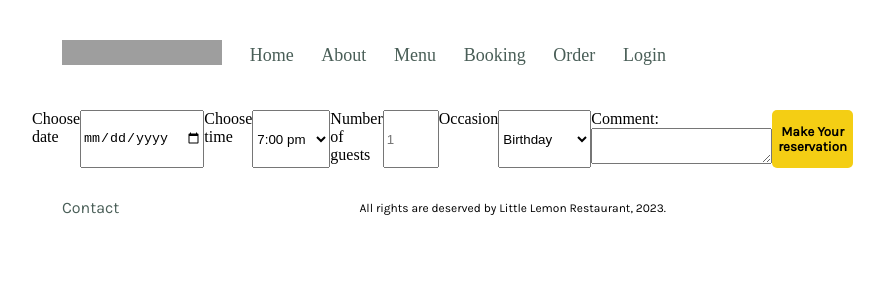
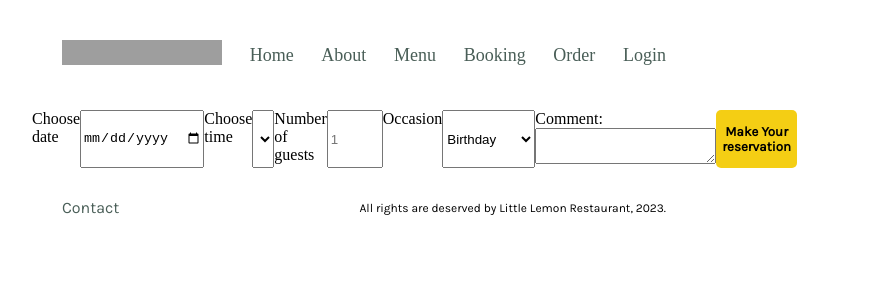
Before and after one commit to Zahra947/Little-Lemon, a React (Create React App) app: page /booking in a window 1280 px wide. Shown: the top 300 px of the page, without its empty margins (276-1160 px from the left). Built offline with nearby package versions, Linux system fonts and the light colour scheme; grey boxes are pictures that could not be loaded; a web font is replaced by a local one.

Commit message:
1 file modified

```diff
--- a/src/components/Booking.js
+++ b/src/components/Booking.js
@@ -23,7 +23,7 @@ export default function Booking({ availableTimes, dispatch }) {
         <input type="date" id="date" onChange={handleDateChange} />
         <label htmlFor="time">Choose time</label>
         <select id="time ">
-          {availableTimes.map((time) => (
+          {Object.keys(availableTimes).map((time) => (
             <option key={time.time} value={time.time}>
               {time.time}
             </option>
```
